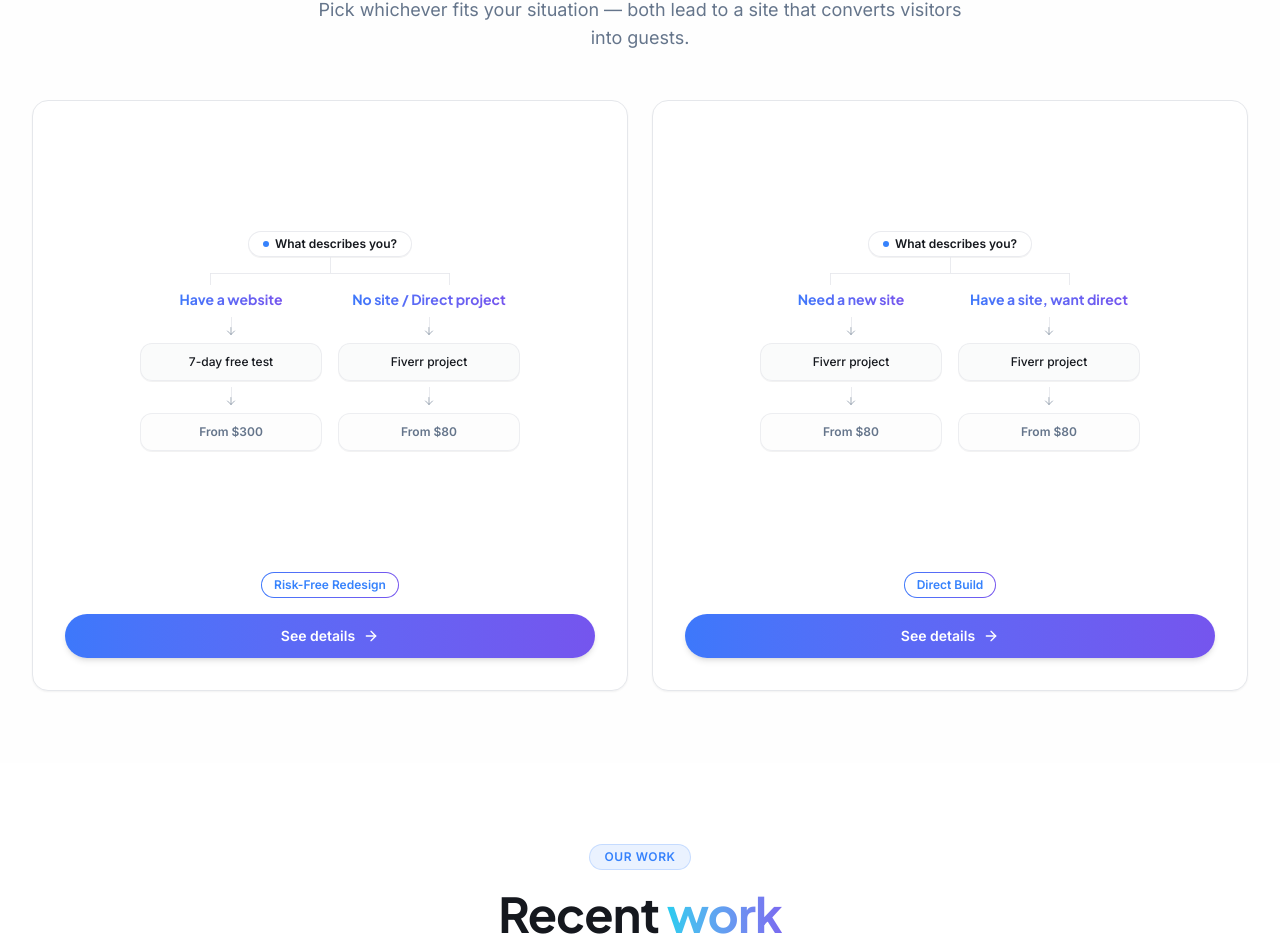
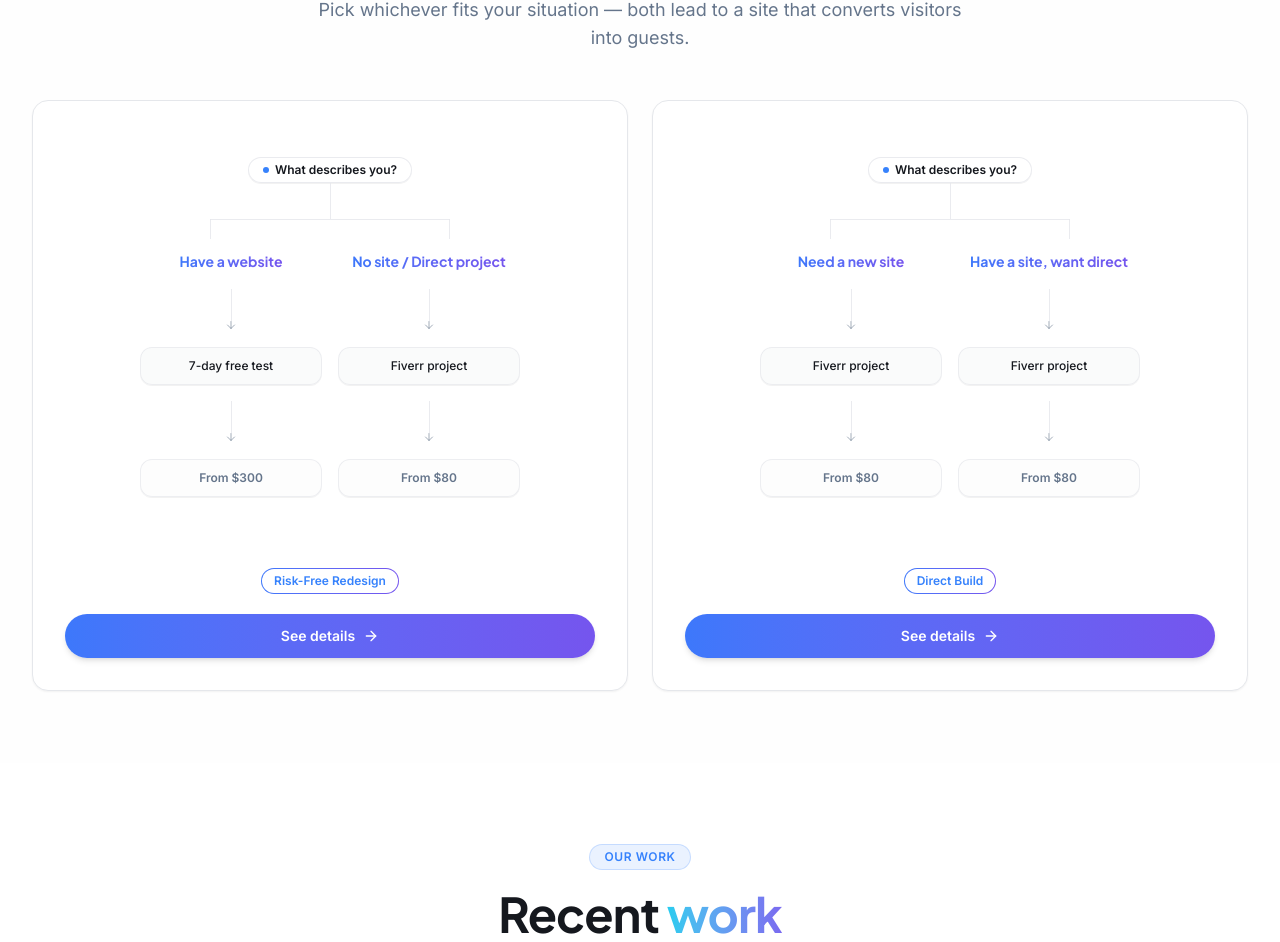
Before and after one commit to siamsheikh-cyber/Devgion, a Next.js app: page / in a window 1280 px wide. Shown: the part 2452-3394 px from the top of the page. Built offline with nearby package versions, Linux system fonts and the light colour scheme; no server answers.

Commit message:
responsive design fixed

```diff
--- a/src/components/sections/ProcessSection.tsx
+++ b/src/components/sections/ProcessSection.tsx
@@ -76,7 +76,7 @@ function FlowDiagram({
   rightBranch: BranchData;
 }) {
   return (
-    <div className="flex flex-col items-center w-full my-auto py-2">
+    <div className="flex flex-col items-center w-full my-auto py-2 sm:py-3">
       {/* Top box */}
       <div className="inline-flex items-center gap-1.5 rounded-full border border-border/80 bg-background/95 px-3.5 py-1 text-xs font-semibold text-foreground shadow-2xs">
         <span className="size-1.5 rounded-full bg-primary" />
@@ -84,31 +84,31 @@ function FlowDiagram({
       </div>
 
       {/* Vertical line down */}
-      <div className="w-px h-4 bg-border/80" />
+      <div className="w-px h-7 sm:h-9 bg-border/80" />
 
       {/* Horizontal split line */}
-      <div className="relative w-3/4 max-w-[240px] h-3">
+      <div className="relative w-3/4 max-w-[240px] h-4 sm:h-5">
         <div className="absolute inset-x-0 top-0 h-px bg-border/80" />
-        <div className="absolute left-0 top-0 w-px h-3 bg-border/80" />
-        <div className="absolute right-0 top-0 w-px h-3 bg-border/80" />
+        <div className="absolute left-0 top-0 w-px h-4 sm:h-5 bg-border/80" />
+        <div className="absolute right-0 top-0 w-px h-4 sm:h-5 bg-border/80" />
       </div>
 
       {/* Two branches */}
-      <div className="grid grid-cols-2 gap-3 sm:gap-4 w-full max-w-[380px] mt-1">
+      <div className="grid grid-cols-2 gap-3 sm:gap-4 w-full max-w-[380px] mt-2 sm:mt-3">
         {/* Left branch */}
         <div className="flex flex-col items-center">
           <span className="text-center font-heading text-xs sm:text-sm font-bold bg-gradient-to-r from-[#3D78FB] to-[#7555EE] bg-clip-text text-transparent pb-0.5">
             {leftBranch.label}
           </span>
-          <div className="flex flex-col items-center my-1.5">
-            <div className="w-px h-2.5 bg-border/80" />
+          <div className="flex flex-col items-center my-3 sm:my-4">
+            <div className="w-px h-6 sm:h-8 bg-border/80" />
             <ArrowDown className="size-3 text-muted-foreground/60 -mt-0.5" />
           </div>
           <div className="w-full rounded-xl border border-border/70 bg-muted/40 dark:bg-muted/15 p-2 sm:p-2.5 text-center text-xs font-medium text-foreground shadow-2xs">
             {leftBranch.step1}
           </div>
-          <div className="flex flex-col items-center my-1.5">
-            <div className="w-px h-2.5 bg-border/80" />
+          <div className="flex flex-col items-center my-3 sm:my-4">
+            <div className="w-px h-6 sm:h-8 bg-border/80" />
             <ArrowDown className="size-3 text-muted-foreground/60 -mt-0.5" />
           </div>
           <div className="w-full rounded-xl border border-border/70 bg-muted/20 p-2 sm:p-2.5 text-center text-[11px] sm:text-xs font-semibold text-muted-foreground shadow-2xs">
@@ -121,15 +121,15 @@ function FlowDiagram({
           <span className="text-center font-heading text-xs sm:text-sm font-bold bg-gradient-to-r from-[#3D78FB] to-[#7555EE] bg-clip-text text-transparent pb-0.5">
             {rightBranch.label}
           </span>
-          <div className="flex flex-col items-center my-1.5">
-            <div className="w-px h-2.5 bg-border/80" />
+          <div className="flex flex-col items-center my-3 sm:my-4">
+            <div className="w-px h-6 sm:h-8 bg-border/80" />
             <ArrowDown className="size-3 text-muted-foreground/60 -mt-0.5" />
           </div>
           <div className="w-full rounded-xl border border-border/70 bg-muted/40 dark:bg-muted/15 p-2 sm:p-2.5 text-center text-xs font-medium text-foreground shadow-2xs">
             {rightBranch.step1}
           </div>
-          <div className="flex flex-col items-center my-1.5">
-            <div className="w-px h-2.5 bg-border/80" />
+          <div className="flex flex-col items-center my-3 sm:my-4">
+            <div className="w-px h-6 sm:h-8 bg-border/80" />
             <ArrowDown className="size-3 text-muted-foreground/60 -mt-0.5" />
           </div>
           <div className="w-full rounded-xl border border-border/70 bg-muted/20 p-2 sm:p-2.5 text-center text-[11px] sm:text-xs font-semibold text-muted-foreground shadow-2xs">
@@ -201,9 +201,9 @@ function PathCard({
           <FlowDiagram leftBranch={leftBranch} rightBranch={rightBranch} />
 
           {/* Bottom tag pill & CTA */}
-          <div className="mt-6 flex flex-col items-center">
+          <div className="mt-8 sm:mt-12 flex flex-col items-center">
             {/* Tag pill in brand gradient border */}
-            <div className="inline-flex w-fit items-center rounded-full p-[1px] bg-gradient-to-r from-[#3D78FB] to-[#7555EE] mb-4">
+            <div className="inline-flex w-fit items-center rounded-full p-[1px] bg-gradient-to-r from-[#3D78FB] to-[#7555EE] mb-4 sm:mb-5">
               <span className="rounded-full bg-card px-3 py-1 text-xs font-semibold text-primary">
                 {tag}
               </span>
```
